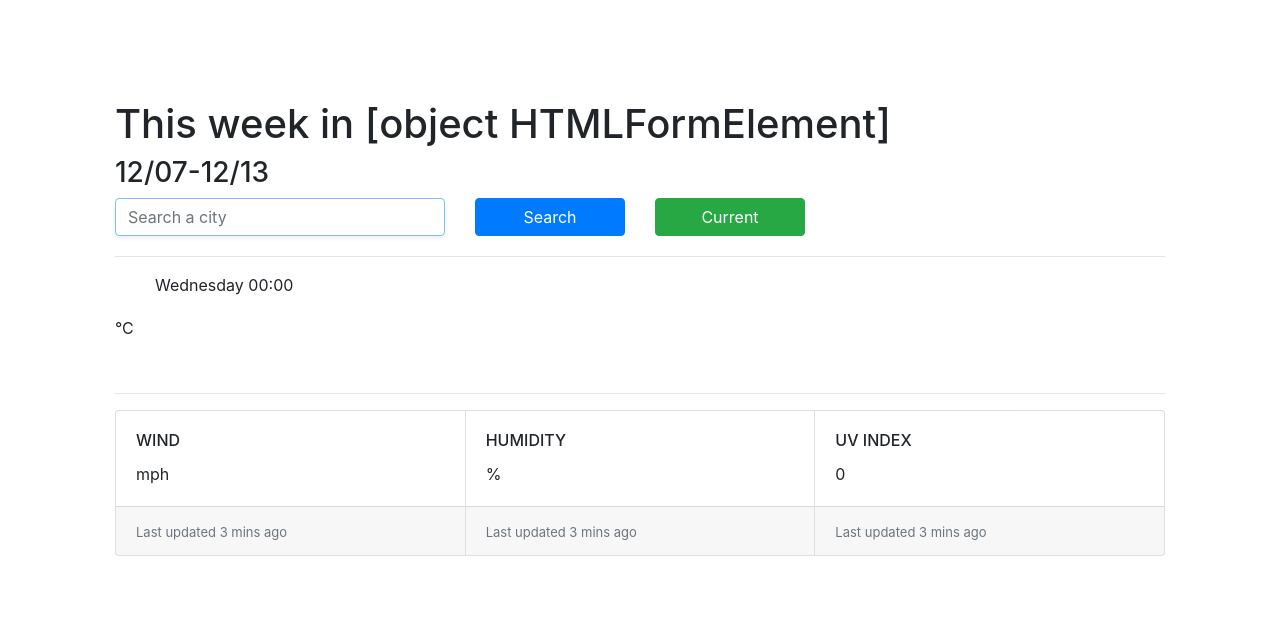
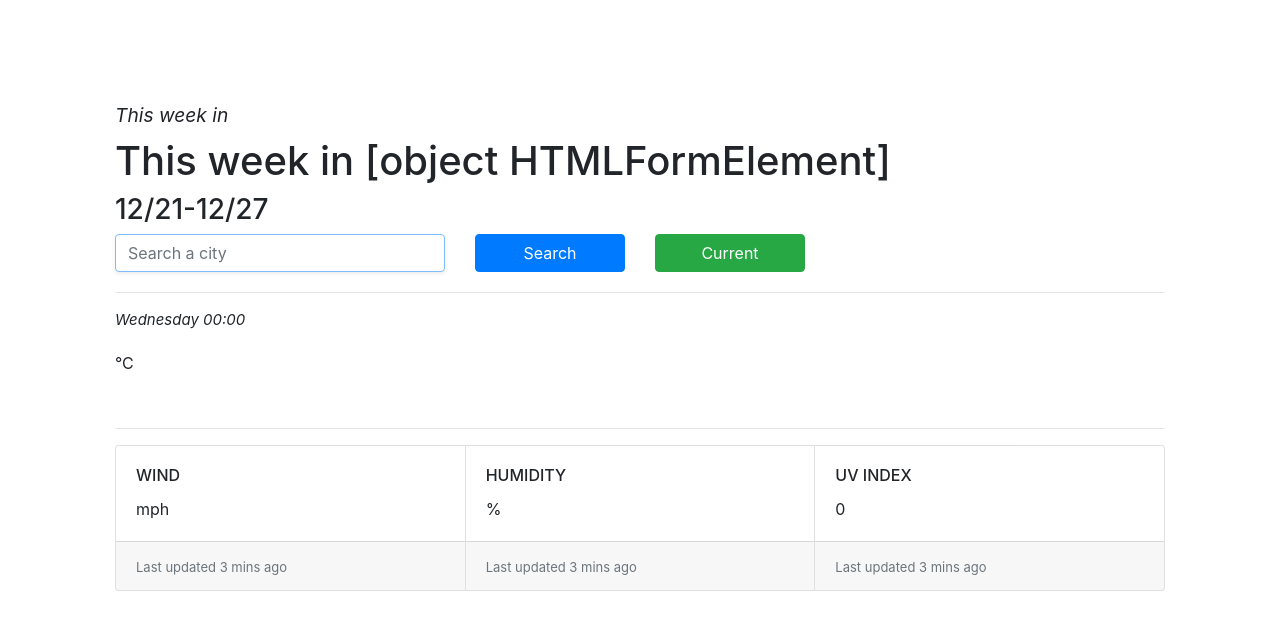
Before and after one commit to domqdesigns/weather-wirefram-app, a plain HTML site: page weather-app.html in a window 1280 px wide. Drawn offline with nearby package versions, Linux system fonts and the light colour scheme; no server answers.

Commit message:
updating css

```diff
--- a/src/style.css
+++ b/src/style.css
@@ -14,6 +14,11 @@
 
      li {
          list-style-type: none;
+         font-size: 15px;
+         font-style: oblique;
+         text-align: left;
+         position: relative;
+         left: -40px;
      }
 
      .weather-app {
@@ -45,3 +50,14 @@
      .search-form {
          margin-bottom: 20px;
      }
+
+     h4 {
+         font-size: 3px;
+         font-style: oblique;
+     }
+
+     .temp-icon {
+         position: relative;
+         left: 30px;
+         size: 1000px;
+     }
--- a/weather-app.html
+++ b/weather-app.html
@@ -12,12 +12,14 @@
 
 <body>
     <div class="container">
+        <h4> <small> This week in</small>
 
+        </h4>
         <h1 id=city>
             This week in <span id=city-input> Orlando</span>
         </h1>
         <h3 class="week">
-            12/07-12/13
+            12/21-12/27
         </h3>
 
 
@@ -46,7 +48,7 @@
 
         </form>
         <hr />
-        <h1 id="city"></h1>
+        <h1 id="city"> </h1>
         <ul>
             <li id="date"></li>
             <li id="description"></li>
@@ -69,7 +71,7 @@
             <div class="card">
                 <div class="card-body">
                     <h6 class="card-title">WIND</h6>
-                    <li><span id="wind"></span>mph</li>
+                    <span id="wind"></span>mph
 
                 </div>
                 <div class="card-footer">
@@ -79,7 +81,7 @@
             <div class="card">
                 <div class="card-body">
                     <h6 class="card-title">HUMIDITY</h6>
-                    <li><span id="humidity"></span>%</li>
+                    <span id="humidity"></span>%
 
                 </div>
                 <div class="card-footer">
```
